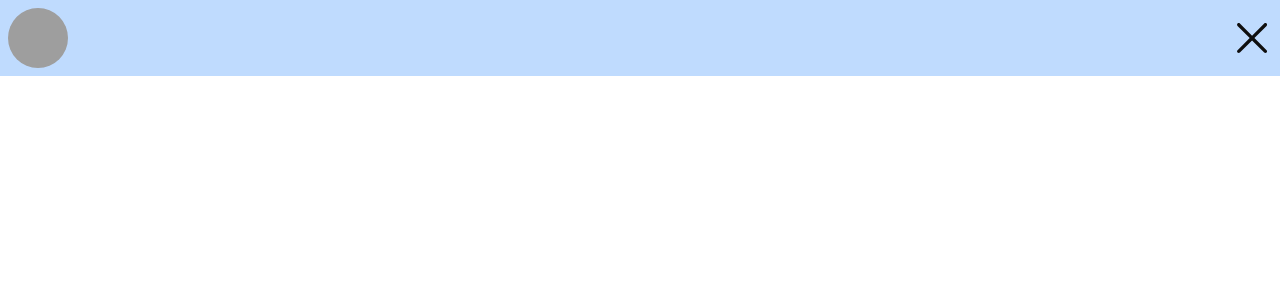
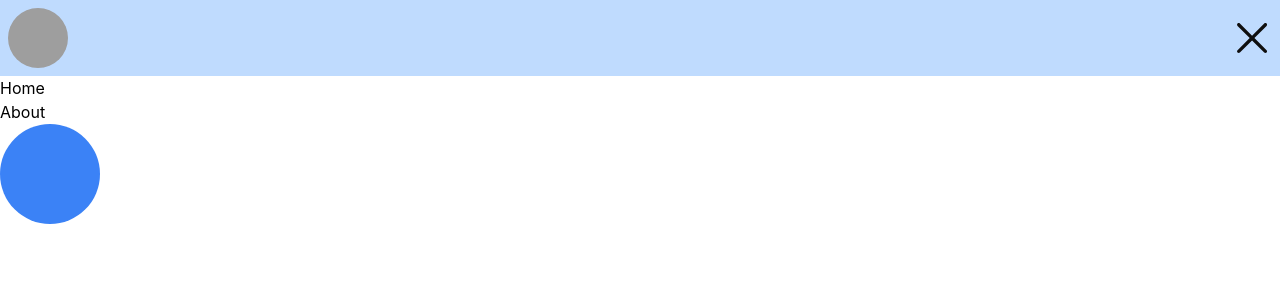
Before and after one commit to javokhirbekkhaydarov/react-comeback, a React (Create React App) app: page / in a window 1280 px wide. Both pictures are taken after a click on the element 1252 px from the left and 38 px from the top of the page. Shown: the top 300 px of the page. Built offline with nearby package versions, Linux system fonts and the light colour scheme; grey boxes are pictures that could not be loaded.

Commit message:
add dynamic color

```diff
--- a/src/views/Home.js
+++ b/src/views/Home.js
@@ -6,8 +6,21 @@ import close from "../assets/icons/close.svg";
 export default function Home() {
   const url = useState("https://i.imgur.com/MK3eW3Am.jpg");
   const [show, setShow] = useState(false);
+  const links = [
+    {
+      name: "Home",
+      url: "home",
+      id: 1,
+    },
+    {
+      name: "About",
+      url: "about",
+      id: 2,
+    },
+  ];
   return (
     <>
+      <div className="home flex flex-col">
         <div className="flex justify-between items-center bg-blue-200 p-2">
           <Profile src={url} alt={"some text"} />
           <ToggleImage
@@ -17,6 +30,21 @@ export default function Home() {
             show={show}
           />
         </div>
+        {show && (
+          <div className="sidebar">
+            <ul>
+              {links.map((link) => (
+                <li key={link.id}>{link.name} </li>
+              ))}
+            </ul>
+          </div>
+        )}
+        <div
+          className={`sidebar h-[100px] w-[100px] rounded-full ${
+            show ? "bg-blue-500" : "bg-red-500"
+          }`}
+        ></div>
+      </div>
     </>
   );
 }
```
Lines whose indentation alone changed are shown as unchanged.
